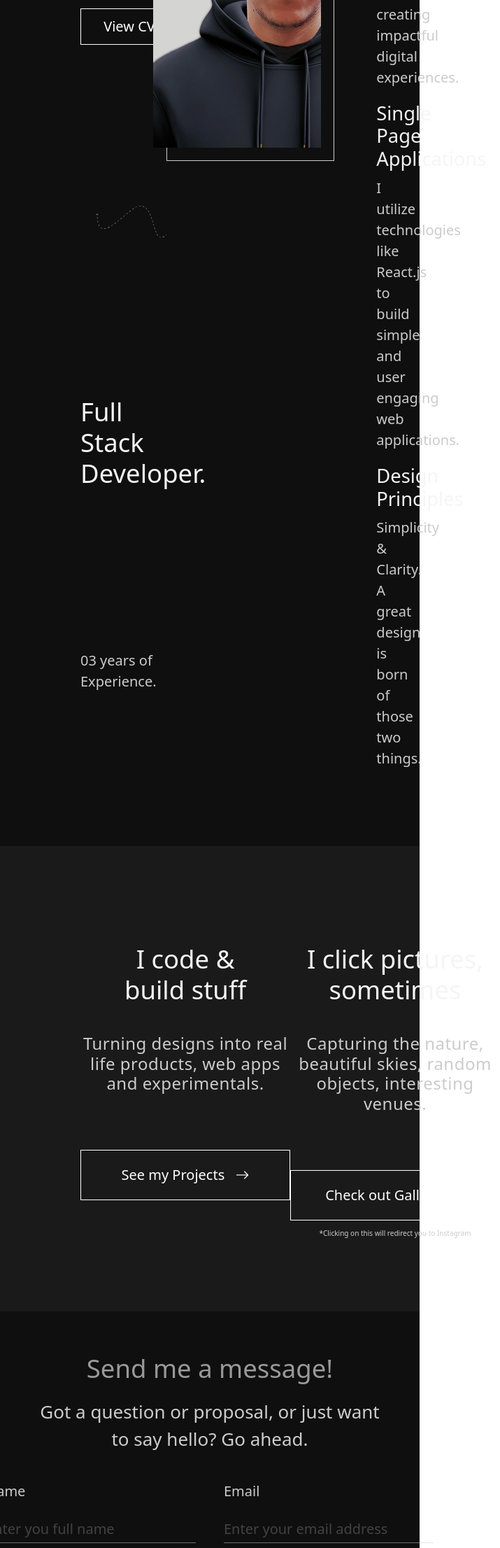
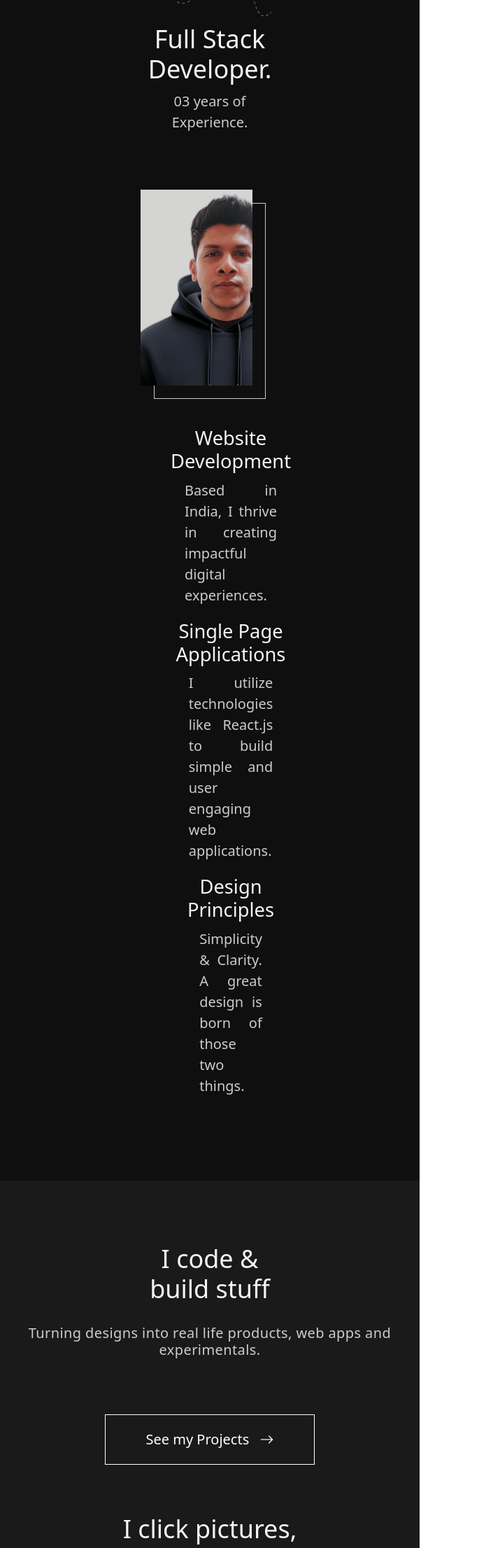
Before and after one commit to rohitashtekar/portfolio, a React (Vite) app in the folder Portfolio/: page / in a window 600 px wide. Shown: the part 360-2572 px from the top of the page at 70% size, 715 px wide, since content can reach past the window. Built offline with nearby package versions, Linux system fonts and the light colour scheme.

Commit message:
ADDED: Responsiveness, PC, iPad, mobile

```diff
--- a/Portfolio/src/styles/components/contact.css
+++ b/Portfolio/src/styles/components/contact.css
@@ -2,22 +2,25 @@
 .contact-head {
   color: var(--tertiary-text-color);
   margin-bottom: 1rem;
-  font-weight: 100;
   text-align: left;
 }
+
 .contact-head h1 {
   font-size: 3.5rem;
 }
+
 .contact-head span {
   color: var(--secondary-text-color);
 }
 
 .form-container {
   display: flex;
+  padding: 0 5rem;
   margin-top: 6rem;
-  justify-content: space-around;
+  justify-content: space-between;
 }
-.form-container > h3 {
+
+.form-container>h3 {
   color: var(--secondary-text-color);
   margin-bottom: 2rem;
   text-align: center;
@@ -32,24 +35,27 @@
   padding: 1rem;
 }
 
-.form-input > label {
+.form-input>label {
   padding: 0;
   margin: 0;
   color: var(--secondary-text-color);
 }
 
-.form-input > input,textarea {
+.form-input>input,
+textarea {
   display: flex;
   width: 15rem;
   padding: 0.2rem 0;
   margin: 1rem 0;
   border: none;
-    border-bottom: 1px solid var(--secondary-text-color);
-    border-radius: 0;
+  border-bottom: 1px solid var(--secondary-text-color);
+  border-radius: 0;
   background: none;
   outline: none;
 }
-.form-input > input,textarea::placeholder {
+
+.form-input>input,
+textarea::placeholder {
   font-weight: 100;
   opacity: 0.5;
 }
@@ -62,3 +68,70 @@
   display: flex;
   justify-content: center;
 }
+
+/* Tablet (iPads, ≤992px) */
+@media (max-width: 992px) {
+  .form-container {
+    flex-direction: column;
+    align-items: center;
+    margin-top: 4rem;
+  }
+
+  .form-container>h3 {
+    text-align: center;
+    font-size: 1.4rem;
+  }
+
+  .form-row {
+    flex-direction: column;
+    align-items: center;
+    gap: 1rem;
+  }
+
+  .form-input {
+    width: 100%;
+    padding: 0.5rem;
+  }
+
+  .form-input>input,
+  .form-input>textarea {
+    width: 100%;
+    max-width: 100%;
+  }
+
+  .contact-head h1 {
+    font-size: 2.5rem;
+    text-align: center;
+  }
+
+  .contact-head {
+    text-align: center;
+  }
+}
+
+/* Mobile (phones, ≤600px) */
+@media (max-width: 600px) {
+  .form-container {
+    padding: 0 1rem;
+    margin-top: 3rem;
+  }
+
+  .form-container>h3 {
+    font-size: 1.2rem;
+  }
+
+  .form-input>input,
+  .form-input>textarea {
+    font-size: 1rem;
+    padding: 0.5rem 0;
+  }
+
+  .contact-head h1 {
+    font-size: 2rem;
+  }
+
+  .btn-cont {
+    flex-direction: column;
+    padding: 1rem 0;
+  }
+}
--- a/Portfolio/src/styles/components/footer.css
+++ b/Portfolio/src/styles/components/footer.css
@@ -26,7 +26,8 @@
   margin-right: 5rem;
 }
 
-.ft-part-1 li, a {
+.ft-part-1 li,
+a {
   color: var(--primary-text-color);
 }
 
@@ -51,14 +52,81 @@
   margin: 1rem;
 }
 
-@media only screen and (min-width: 878px) {}
-
-@media only screen and (min-width: 506px) {
-  .footer-container {
-    display: flex;
+/* 📱 Tablet (iPad and below) */
+@media (max-width: 992px) {
+  .form-container {
+    flex-direction: column;
+    align-items: center;
+    margin-top: 4rem;
+    padding: 0 1rem;
   }
 
-  .terms-policy {
-    justify-content: flex-start !important;
+  .form-container>h3 {
+    font-size: 1.4rem;
+    margin-bottom: 2rem;
+    text-align: center;
+  }
+
+  .form-row {
+    flex-direction: column;
+    align-items: center;
+    width: 100%;
+  }
+
+  .form-input {
+    width: 100%;
+    max-width: 100%;
+    padding: 1rem 0;
+  }
+
+  .form-input>input,
+  .form-input>textarea {
+    width: 100%;
+    max-width: 100%;
+  }
+
+  .contact-head {
+    text-align: center;
+  }
+
+  .contact-head h1 {
+    font-size: 2.5rem;
   }
 }
+
+/* 📱 Mobile (≤600px) */
+@media (max-width: 600px) {
+  .form-container {
+    padding: 0 1rem;
+    margin-top: 3rem;
+  }
+
+  .form-container>h3 {
+    font-size: 1.2rem;
+  }
+
+  .form-input>input,
+  .form-input>textarea {
+    font-size: 1rem;
+    padding: 0.6rem 0;
+  }
+
+  .contact-head h1 {
+    font-size: 2rem;
+  }
+
+  .btn-cont {
+    flex-direction: column;
+    align-items: center;
+    padding-top: 1rem;
+  }
+
+  .btn-cont .btn {
+    width: 100%;
+    max-width: 15rem;
+  }
+
+  .socials a {
+    margin: 0rem;
+  }
+}
--- a/Portfolio/src/styles/components/navbar.css
+++ b/Portfolio/src/styles/components/navbar.css
@@ -13,7 +13,7 @@
 }
 
 .navbar-nav li a{
-  color: var(--secondary-text-color);
+  color: var(--primary-text-color);
   margin: 0 1rem;
 }
 .navbar-nav li a:hover{
--- a/Portfolio/src/styles/components/resume.css
+++ b/Portfolio/src/styles/components/resume.css
@@ -41,13 +41,15 @@
 .left-p {
     margin: 2rem 5rem;
 }
+
 .lp1 {
     margin-top: 6.7rem;
 }
 
 .left-p h5 {
-    background-color:#e0e0e0;
+    background-color: #e0e0e0;
 }
+
 .left-p h6 {
     margin: 1rem 0;
 }
@@ -56,6 +58,7 @@
 .right-inner {
     margin-right: 5rem;
 }
+
 .res-header {
     display: flex;
     height: 15rem;
@@ -90,3 +93,104 @@
 .we-comp ul {
     margin-top: 0.5rem;
 }
+
+/* ✅ Tablet (iPads and ≤992px) */
+@media (max-width: 992px) {
+    .res-section {
+        padding-top: 3rem;
+    }
+
+    .resume {
+        flex-direction: column;
+        margin: 0 2rem;
+        font-size: 0.85rem;
+    }
+
+    .left-inner,
+    .right-inner {
+        margin: 1.5rem;
+        height: auto;
+    }
+
+    .left-p {
+        margin: 2rem;
+    }
+
+    .right-inner {
+        margin-right: 2rem;
+        margin-left: 2rem;
+    }
+
+    .box,
+    .res-header {
+        height: auto;
+        flex-direction: column;
+        align-items: center;
+        padding: 1rem 0;
+        text-align: center;
+    }
+
+    .box-btn {
+        margin: 1rem 0;
+    }
+}
+
+/* ✅ Mobile (Phones and ≤600px) */
+@media (max-width: 600px) {
+    .res-section {
+        padding-top: 2rem;
+    }
+
+    .resume {
+        font-size: 0.9rem;
+        padding: 1rem;
+        margin: 0 1rem;
+    }
+
+    .left-inner {
+        border-width: 2px;
+        margin: 1rem;
+    }
+
+    .left-p {
+        margin: 1.5rem 1rem;
+    }
+
+    .lp1 {
+        margin-top: 3rem;
+    }
+
+    .right-inner {
+        margin: 1rem;
+    }
+
+    .box,
+    .res-header {
+        height: auto;
+        flex-direction: column;
+        align-items: center;
+        padding: 1rem;
+        text-align: center;
+    }
+
+    .box-btn {
+        margin: 0.5rem 0;
+    }
+
+    .summary,
+    .we-comp {
+        margin: 1rem 0;
+    }
+
+    .we-comp p,
+    .summary p {
+        font-size: 1rem;
+    }
+
+    .resume h4,
+    .resume span,
+    .resume li {
+        letter-spacing: 0.05em;
+        line-height: 1.4;
+    }
+}
--- a/Portfolio/src/styles/components/work.css
+++ b/Portfolio/src/styles/components/work.css
@@ -19,3 +19,38 @@
     font-size: 1.3em;
     font-weight: 100;
 }
+
+/* 🌐 Tablet (≤992px) */
+@media (max-width: 992px) {
+    .work-container {
+        padding: 0 2rem;
+    }
+
+    .work-head h1 {
+        font-size: 2.2rem;
+    }
+
+    .work-container p {
+        font-size: 1.1em;
+        text-align: center;
+        line-height: 1.5;
+        max-width: 600px;
+    }
+}
+
+/* 📱 Mobile (≤600px) */
+@media (max-width: 600px) {
+    .work-container {
+        padding: 0 1rem;
+    }
+
+    .work-head h1 {
+        font-size: 1.8rem;
+    }
+
+    .work-container p {
+        font-size: 1rem;
+        line-height: 1.6;
+        padding: 0 0.5rem;
+    }
+}
--- a/Portfolio/src/styles/global.css
+++ b/Portfolio/src/styles/global.css
@@ -6,8 +6,9 @@
 }
 
 body {
+  min-height: 100vh;
+  width: 100%;
   padding-top: 70px;
-  font-weight: 100;
 }
 
 .app {
--- a/Portfolio/src/styles/pages/about.css
+++ b/Portfolio/src/styles/pages/about.css
@@ -15,6 +15,7 @@
   display: flex;
   justify-content: center;
 }
+
 .about-img {
   height: 23rem;
   max-width: 23rem;
@@ -27,12 +28,71 @@
 .abt-btn-cont {
   display: flex;
   margin: 0;
-    margin-bottom: 5rem;
+  margin-bottom: 5rem;
   padding: 2rem 0;
   background-color: var(--foreground-color);
   justify-content: center;
 }
+
 .abt-btn {
   font-size: 1.2rem;
   padding: 1rem 2rem;
 }
+
+/* 🌐 Tablet (iPad and ≤992px) */
+@media (max-width: 992px) {
+  .details {
+    flex-direction: column;
+    padding: 0 2rem;
+    text-align: center;
+  }
+
+  .about-img {
+    height: 18rem;
+    max-width: 18rem;
+    margin-bottom: 2rem;
+  }
+
+  .det-text {
+    text-align: justify;
+    font-size: 1rem;
+  }
+
+  .abt-btn {
+    font-size: 1.1rem;
+    padding: 0.9rem 1.8rem;
+  }
+}
+
+/* 📱 Mobile (≤600px) */
+@media (max-width: 600px) {
+  .details {
+    flex-direction: column;
+    padding: 0 1rem;
+  }
+
+  .about-img {
+    height: 15rem;
+    max-width: 15rem;
+    margin-bottom: 1.5rem;
+  }
+
+  .det-text {
+    font-size: 0.95rem;
+    line-height: 1.6;
+  }
+
+  .edu-col p {
+    margin: 1rem 0;
+    font-size: 0.95rem;
+  }
+
+  .abt-btn-cont {
+    padding: 1.5rem 0;
+  }
+
+  .abt-btn {
+    font-size: 1rem;
+    padding: 0.8rem 1.5rem;
+  }
+}
--- a/Portfolio/src/styles/pages/home.css
+++ b/Portfolio/src/styles/pages/home.css
@@ -12,9 +12,10 @@
   height: 100vh;
   z-index: 1099;
   transition: transform 2.5s ease;
-    transition-delay: 1.5s;
+  transition-delay: 1.5s;
 }
-.ss-anim{
+
+.ss-anim {
   transform: translateY(-100%);
 }
 
@@ -40,14 +41,14 @@
 }
 
 .hero-btn {
-  width: 7rem;
-  padding: 0.5rem 1rem;
+  width: 8.5rem;
+  padding: 1rem;
 }
 
 /* #FFC007 */
 /* Dark mode */
 /* .hero-text span { */
-  /* color: #3d155f; */
+/* color: #3d155f; */
 /* } */
 
 .desc h4 {
@@ -72,8 +73,8 @@
   height: inherit;
   width: inherit;
   background: url('../../assets/hero-img.png');
-    background-size: cover;
-    background-position-x: 22%;
+  background-size: cover;
+  background-position-x: 22%;
   margin-top: -1rem;
   margin-left: -1rem;
 }
@@ -97,6 +98,7 @@
   margin: 2rem 0;
   transform: translate3d(0, 0, 0);
 }
+
 .part-2 p {
   color: var(--secondary-text-color);
   margin-bottom: 4rem;
@@ -110,7 +112,111 @@
   font-size: 0.5rem;
 }
 
-.part-left, .part-right {
+.part-left,
+.part-right {
   width: 20rem;
   text-align: center;
 }
+
+/* ✅ Tablet (iPad and ≤992px) */
+@media (max-width: 992px) {
+
+  .part-1,
+  .part-2 {
+    flex-direction: column;
+    align-items: center;
+    padding: 0 2rem;
+  }
+
+  .hero-text {
+    flex-direction: column;
+    align-items: center;
+    text-align: center;
+    margin: 2rem 0;
+  }
+
+  .hero-img-cont {
+    margin-top: 2rem;
+    height: 18rem;
+    width: 10rem;
+    top: 0;
+  }
+
+  .desc p {
+    padding: 0 1rem;
+    text-align: justify;
+  }
+
+  .part-2 h1 {
+    font-size: 2.2rem;
+    text-align: center;
+  }
+
+  .part-2 p {
+    font-size: 1.1rem;
+    text-align: center;
+  }
+
+  .part-left,
+  .part-right {
+    width: 100%;
+    max-width: 30rem;
+    margin-bottom: 2rem;
+  }
+}
+
+/* ✅ Mobile (≤600px) */
+@media (max-width: 600px) {
+  .ss-container {
+    font-size: 2rem !important;
+    padding: 0 1rem;
+    text-align: center;
+  }
+
+  .part-1,
+  .part-2 {
+    padding: 0 1rem;
+    margin: 3rem 0;
+  }
+
+  .hero-text h1 {
+    font-size: 1.8rem;
+  }
+
+  .hero-text p {
+    font-size: 1rem;
+    padding: 0 1rem;
+  }
+
+  .hero-btn {
+    width: 100%;
+    max-width: 10rem;
+    font-size: 0.95rem;
+    padding: 0.5rem;
+  }
+
+  .hero-img-cont {
+    height: 14rem;
+    width: 8rem;
+  }
+
+  .part-2 h1 {
+    font-size: 1.8rem;
+    margin: 1.5rem 0;
+  }
+
+  .part-2 p {
+    font-size: 1rem;
+    padding: 0 0.5rem;
+  }
+
+  .part-left,
+  .part-right {
+    width: 100%;
+    margin-bottom: 2rem;
+  }
+
+  .warning-text {
+    font-size: 0.6rem;
+  }
+}
--- a/Portfolio/src/styles/pages/projects.css
+++ b/Portfolio/src/styles/pages/projects.css
@@ -1,15 +1,16 @@
-/* Projects */
 .proj-head {
   color: var(--secondary-text-color);
-  /* font-size: 1.5rem; */
   text-align: center;
   margin: 5rem 0;
 }
 
 .project-list {
-    display: flex;
-    justify-content: space-evenly;
-    margin-bottom: 6rem;
+  display: flex;
+  justify-content: space-evenly;
+  flex-wrap: wrap;
+  gap: 2rem;
+  margin-bottom: 6rem;
+  padding: 0 2rem;
 }
 
 .project-card {
@@ -19,7 +20,9 @@
   background-color: var(--foreground-color);
   box-shadow: 2px 2px 4px 0px var(--foreground-color);
   transition: 0.2s;
+  flex: 1 1 300px;
 }
+
 .project-card:hover {
   cursor: pointer;
   transform: translateY(-8px);
@@ -36,14 +39,16 @@
 }
 
 .project-card div > img {
-  height: 10rem;
-  width: 18rem;
+  height: auto;
+  width: 100%;
+  max-height: 12rem;
+  object-fit: cover;
 }
 
 .project-card > p {
   color: var(--secondary-text-color);
-  max-width: 18rem;
   text-align: justify;
+  font-size: 1rem;
 }
 
 .project-details {
@@ -52,3 +57,45 @@
   padding: 0 5rem;
   text-align: justify;
 }
+
+/* ---------- Tablet (≤992px) ---------- */
+@media (max-width: 992px) {
+  .project-list {
+    justify-content: center;
+    padding: 0 1rem;
+  }
+
+  .project-card {
+    max-width: 90%;
+  }
+
+  .project-details {
+    padding: 0 2rem;
+    font-size: 1rem;
+  }
+}
+
+/* ---------- Mobile (≤600px) ---------- */
+@media (max-width: 600px) {
+  .proj-head {
+    font-size: 1.5rem;
+    margin: 3rem 0;
+  }
+
+  .project-card {
+    padding: 1rem 0.5rem;
+  }
+
+  .project-card > h6 {
+    font-size: 1rem;
+  }
+
+  .project-card > p {
+    font-size: 0.95rem;
+  }
+
+  .project-details {
+    padding: 0 1rem;
+    font-size: 0.95rem;
+  }
+}
--- a/Portfolio/src/styles/pages/skills.css
+++ b/Portfolio/src/styles/pages/skills.css
@@ -5,20 +5,62 @@
 
 .sub-header {
   margin-bottom: 1rem;
-  font-weight: 100;
 }
 
 .skills-grid {
   display: grid;
   gap: 50px;
-  grid-template-columns: auto auto auto auto auto;
+  grid-template-columns: repeat(5, 1fr);
+  /* 5 columns by default */
   margin-bottom: 3rem;
 }
 
-.skill-domain > h6 {
+.skill-domain>h6 {
   color: var(--secondary-text-color);
 }
 
-.logo-grid > div {
+.logo-grid>div {
   padding: 2rem;
+  display: flex;
+  justify-content: center;
+  align-items: center;
 }
+
+/* ---------- Tablet (≤992px) ---------- */
+@media (max-width: 992px) {
+  .skills-container {
+    padding: 0 2rem;
+  }
+
+  .skills-grid {
+    grid-template-columns: repeat(3, 1fr);
+    /* Reduce to 3 columns */
+    gap: 40px;
+  }
+
+  .logo-grid>div {
+    padding: 1.5rem;
+  }
+}
+
+/* ---------- Mobile (≤600px) ---------- */
+@media (max-width: 600px) {
+  .skills-container {
+    padding: 0 1rem;
+  }
+
+  .skills-grid {
+    grid-template-columns: repeat(2, 1fr);
+    /* Stack into 2 columns */
+    gap: 30px;
+  }
+
+  .logo-grid>div {
+    padding: 1rem;
+  }
+
+  .skill-domain>h6 {
+    font-size: 1rem;
+    text-align: center;
+  }
+}
```
